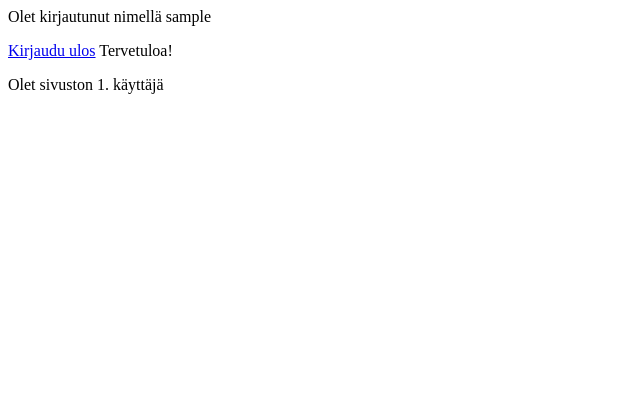
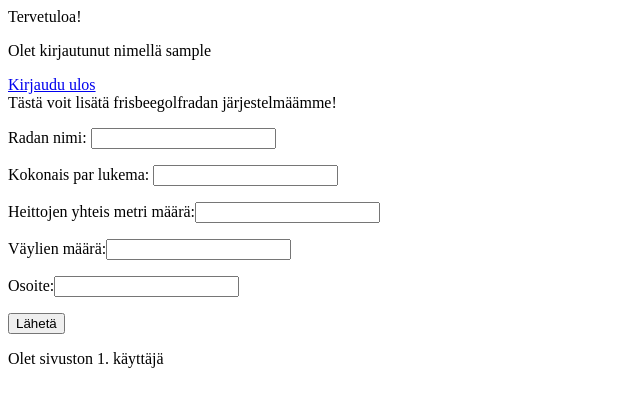
Before and after one commit to Tiiawss/CyberSecurity-, a Flask app: template templates/index.html in a window 1280 px wide. Shown: the top 407 px of the page, without its empty margins (0-640 px from the left). Run offline with Flask 2, Linux system fonts and the light colour scheme; the visitor is signed in with stand-in values (Sample User, id 1); the template is opened without the code that fills it: most values are stand-ins (such as "Sample title", 1, 10 or a date in 2020).

Commit message:
HTLM form for frisbeegolf courses

```diff
--- a/templates/index.html
+++ b/templates/index.html
@@ -1,8 +1,27 @@
 {% if session.username %}
+Tervetuloa!
 <p>Olet kirjautunut nimellä {{ session.username }}</p>
 <a href="/logout">Kirjaudu ulos</a>
+<form action="/result" method="POST">
+    Tästä voit lisätä frisbeegolfradan järjestelmäämme!
 
-Tervetuloa!
+    <p>
+    <p>
+    Radan nimi: <input type="text" name="name"><p>
+    Kokonais par lukema: <input type="number" name="par"><p></p>
+    Heittojen yhteis metri määrä:<input type="number" name="throws"><p></p>
+    Väylien määrä:<input type="number" name="holes"> <p></p>
+    Osoite:<input type="text" name="adress">
+    <p>
+
+    <p>
+
+    <input type="submit" value="Lähetä">
+    </form>
+
+
+
+
 <p>
 Olet sivuston {{ counter }}. käyttäjä
 {% else %}
```
